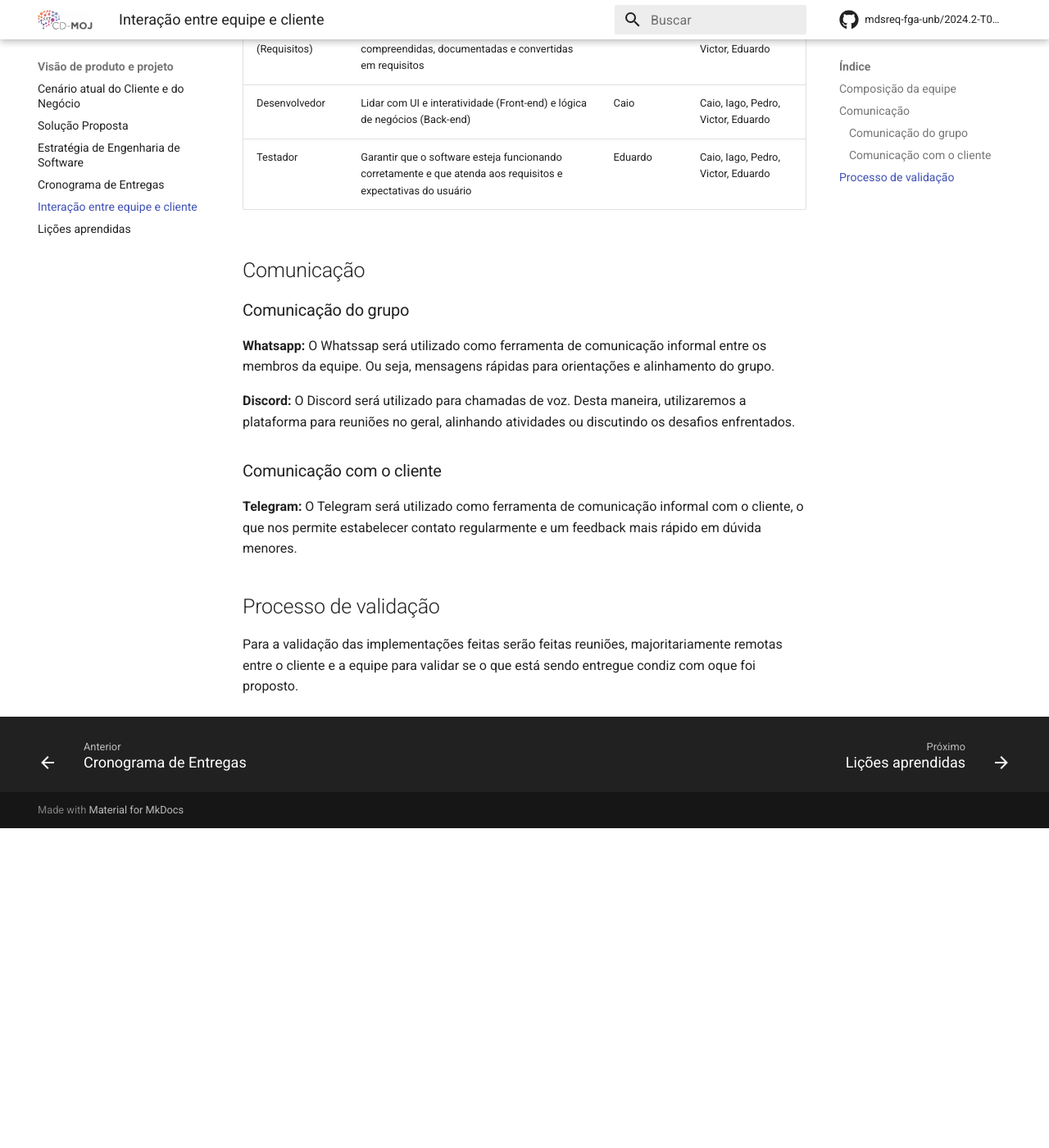
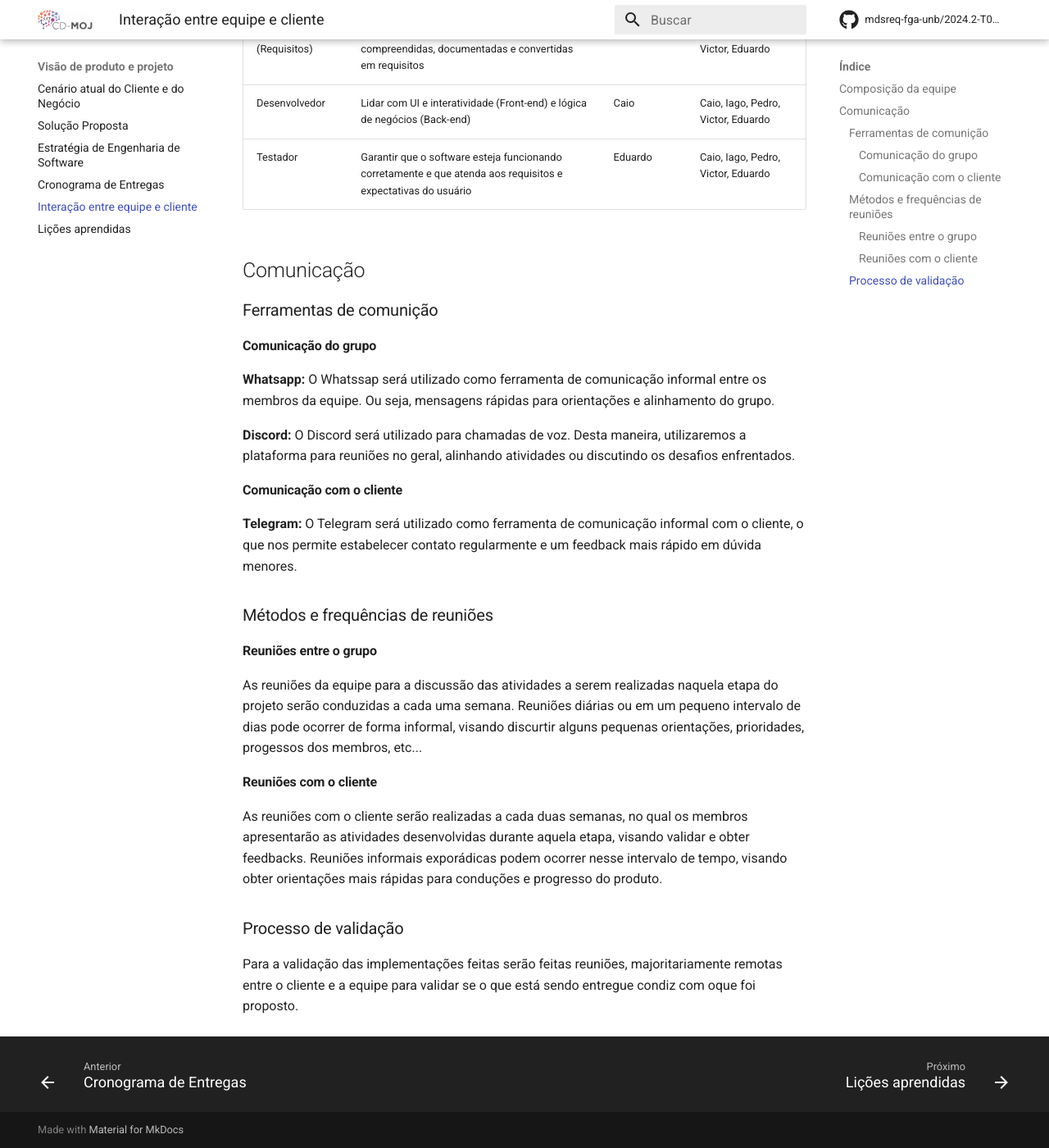
Before and after one commit to mdsreq-fga-unb/2024.2-T01-CD-MOJ, an MkDocs documentation site: the page built from docs/visao/Equipe.md, in a window 1280 px wide and 1400 px high, scrolled down 461 px. Shown: the whole window at 82% size. Built offline with MkDocs 1.6.1 and Material for MkDocs 9.7.7, drawn with Linux system fonts in a browser that asks for light colours; comment, search, counter and statistics services are not loaded; before the commit the page ends 1471 px from its top, so only the background shows below that.

Commit message:
docs(#7) Ajustando comunicação

```diff
--- a/docs/visao/Equipe.md
+++ b/docs/visao/Equipe.md
@@ -13,16 +13,29 @@
 
 ## Comunicação
 
-### Comunicação do grupo
+### Ferramentas de comunição
+
+
+#### Comunicação do grupo
 
 **Whatsapp:** O Whatssap será utilizado como ferramenta de comunicação informal entre os membros da equipe. Ou seja, mensagens rápidas para orientações e alinhamento do grupo.
 
 **Discord:** O Discord será utilizado para chamadas de voz. Desta maneira, utilizaremos a plataforma para reuniões no geral, alinhando atividades ou discutindo os desafios enfrentados.
 
-### Comunicação com o cliente
+#### Comunicação com o cliente
 
 **Telegram:** O Telegram será utilizado como ferramenta de comunicação informal com o cliente, o que nos permite estabelecer contato regularmente e um feedback mais rápido em dúvida menores.
 
-## Processo de validação
+### Métodos e frequências de reuniões
+
+#### Reuniões entre o grupo
+
+As reuniões da equipe para a discussão das atividades a serem realizadas naquela etapa do projeto serão conduzidas a cada uma semana. Reuniões diárias ou em um pequeno intervalo de dias pode ocorrer de forma informal, visando discurtir alguns pequenas orientações, prioridades, progessos dos membros, etc...
+
+#### Reuniões com o cliente
+
+As reuniões com o cliente serão realizadas a cada duas semanas, no qual os membros apresentarão as atividades desenvolvidas durante aquela etapa, visando validar e obter feedbacks. Reuniões informais exporádicas podem ocorrer nesse intervalo de tempo, visando obter orientações mais rápidas para conduções e progresso do produto.
+
+### Processo de validação
 
 Para a validação das implementações feitas serão feitas reuniões, majoritariamente remotas entre o cliente e a equipe para validar se o que está sendo entregue condiz com oque foi proposto.
```
